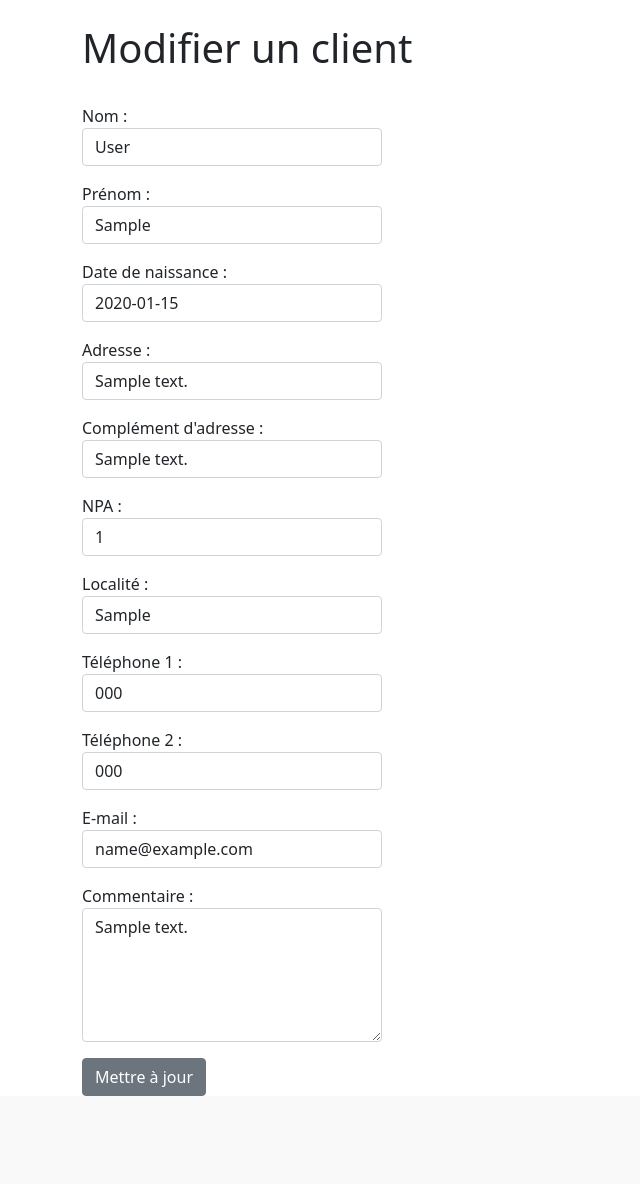
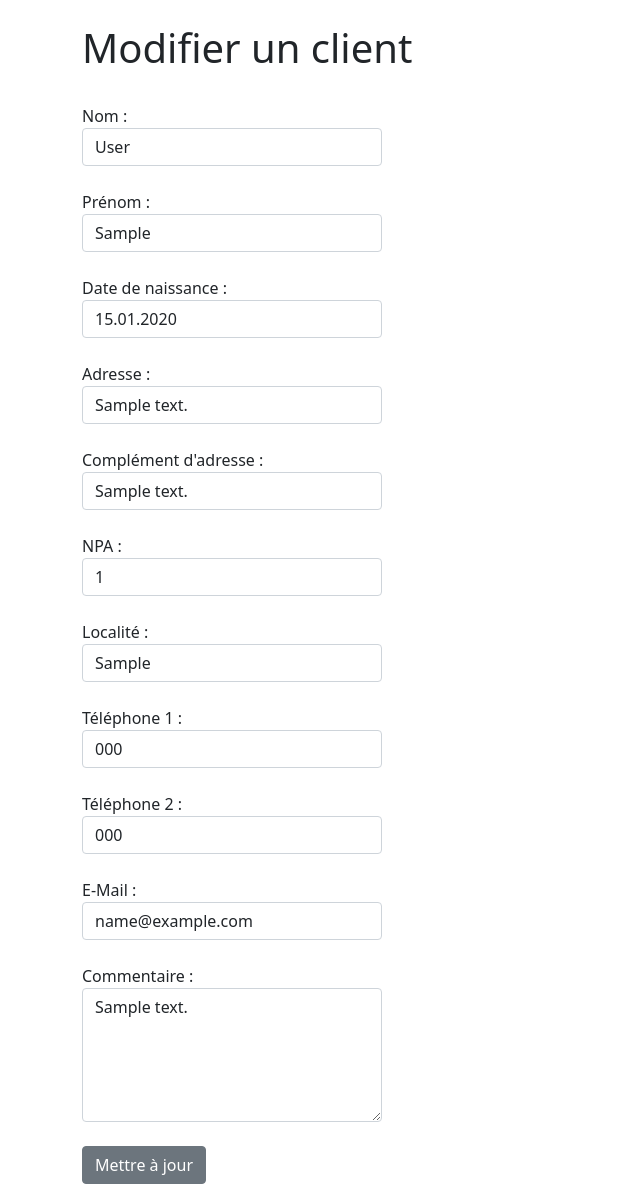
Before and after one commit to ycrausaz/dm-mgmt, a Django app: page /dm-mgmt/update_client/1 in a window 1280 px wide. Shown: the part 56-1240 px from the top of the page, without its empty margins (0-640 px from the left). Before the commit the page ends 1152 px from the top, so only its background shows below. Run offline with Django 4.2, Linux system fonts and the light colour scheme; a user stored in the database is signed in; tables that the repository leaves empty hold one stand-in row (values such as "Sample post"); parts of the project's set-up code (start-up, migrations or seed data) failed here and were passed over; some libraries are stand-ins or nearby versions.

Commit message:
Some cleaning about the date formats

```diff
--- a/dm_mgmt/forms.py
+++ b/dm_mgmt/forms.py
@@ -15,9 +15,8 @@ class ServiceForm(ModelForm):
         fields = ['service_client_id', 'service_date', 'service_massage_id', 'service_is_voucher', 'service_cashed_price']
         widgets = {
             'service_client_id': forms.Select(attrs={'class':'form-control', 'style':'width: 300px;'}),#, 'placeholder':'Nom du client'}),
-             'service_massage_id': forms.Select(attrs={'class':'form-control', 'style':'width: 300px;', 'onchange': "updatePrice();"}),#, 'placeholder':'Nom du massage'}),
-#             'service_date': widgets.AdminDateWidget(attrs={'placeholder':'jj.mm.aaaa'}),
-             'service_date': forms.TextInput(attrs={'class':'form-control', 'style':'width:300px;', 'placeholder':'jj.mm.aaaa'}),
+            'service_massage_id': forms.Select(attrs={'class':'form-control', 'style':'width: 300px;', 'onchange': "updatePrice();"}),#, 'placeholder':'Nom du massage'}),
+            'service_date': forms.DateInput(format="%d.%m.%Y", attrs={'class':'form-control', 'style':'width:300px;', 'placeholder':'jj.mm.aaaa'}),
              'service_duration': forms.NumberInput(attrs={'class':'form-control', 'style':'width: 300px;'}),#, 'placeholder':'Durée de la prestation'}),
             'service_comment': forms.Textarea(attrs={'class':'form-control', 'rows':5}),
             'service_cashed_price': forms.NumberInput(attrs={'class':'form-control', 'style':'width: 300px;'}),#, 'placeholder':'Prix encaissé'}),
@@ -25,15 +24,15 @@ class ServiceForm(ModelForm):
          }
 
 class ClientForm(ModelForm):
+
+#    client_birthdate = forms.DateField(widget=forms.DateInput(format='%d.%m.%Y'), input_formats=['%d.%m.%Y'])
     class Meta:
         model = Client
         fields = ['client_last_name', 'client_first_name', 'client_birthdate', 'client_address', 'client_additional_address', 'client_zip_code', 'client_city', 'client_phone_number_1', 'client_phone_number_2', 'client_email_address', 'client_comment']
         widgets = {
             'client_last_name': forms.TextInput(attrs={'class':'form-control', 'style':'width: 300px;'}),#, 'placeholder':'Nom'}),
             'client_first_name': forms.TextInput(attrs={'class':'form-control', 'style':'width: 300px;'}),#, 'placeholder':'Prénom'}),
-            'client_birthdate': forms.TextInput(attrs={'class':'form-control', 'style':'width:300px;', 'placeholder':'jj.mm.aaaa'}),
-#            'client_birthdate': forms.TextInput(attrs={'class':'form-control', 'style':'width:300px;', 'placeholder':'jj.mm.aaaa'}),
-#            'client_birthdate': widgets.AdminDateWidget(attrs={'placeholder':'jj.mm.aaaa'}),
+            'client_birthdate': forms.DateInput(format="%d.%m.%Y", attrs={'class':'form-control', 'style':'width:300px;', 'placeholder':'jj.mm.aaaa'}),
             'client_address': forms.TextInput(attrs={'class':'form-control', 'style':'width: 300px;'}),#, 'placeholder':'Adresse'}),
             'client_additional_address': forms.TextInput(attrs={'class':'form-control', 'style':'width: 300px;'}),#, 'placeholder':'Complément d\'adresse'}),
             'client_zip_code': forms.NumberInput(attrs={'class':'form-control', 'style':'width: 300px;'}),#, 'placeholder':'NPA'}),
--- a/dm_mgmt/templates/clients/update_client.html
+++ b/dm_mgmt/templates/clients/update_client.html
@@ -10,52 +10,60 @@
     {% endif %}
     <form action="" method="POST">
       {% csrf_token %}
-{% comment %}
+        <label for="id_client_last_name">Nom :</label>
         <div class="form-group">
         {{ form.client_last_name }}
         </div><br/>
 
+        <label for="id_client_first_name">Prénom :</label>
         <div class="form-group">
         {{ form.client_first_name }}
         </div><br/>
 
+        <label for="id_client_birthdate">Date de naissance :</label>
         <div class="form-group">
-        {{ form.client_birthdate|date:"d.m.Y" }}
+        {{ form.client_birthdate }}
         </div><br/>
 
+        <label for="id_client_address">Adresse :</label>
         <div class="form-group">
         {{ form.client_address }}
         </div><br/>
 
+        <label for="id_client_additional_address">Complément d'adresse :</label>
         <div class="form-group">
         {{ form.client_additional_address }}
         </div><br/>
 
+        <label for="id_client_zip_code">NPA :</label>
         <div class="form-group">
         {{ form.client_zip_code }}
         </div><br/>
 
+        <label for="id_client_city">Localité :</label>
         <div class="form-group">
         {{ form.client_city }}
         </div><br/>
 
+        <label for="id_client_phone_number_1">Téléphone 1 :</label>
         <div class="form-group">
         {{ form.client_phone_number_1 }}
         </div><br/>
 
+        <label for="id_client_phone_number_2">Téléphone 2 :</label>
         <div class="form-group">
         {{ form.client_phone_number_2 }}
         </div><br/>
 
+        <label for="id_client_email_address">E-Mail :</label>
         <div class="form-group">
         {{ form.client_email_address }}
         </div><br/>
 
+        <label for="id_client_comment">Commentaire :</label>
         <div class="form-group">
         {{ form.client_comment }}
         </div><br/>
-{% endcomment %}
-      {{ form.as_p }}
       <input type="submit" value="Mettre à jour" class="btn btn-secondary">
     </form>
 
```
Also changed, not shown: dm_mgmt/templates/base_generic.html (+0 -7 lines), dm_mgmt/views.py (+0 -15 lines).
